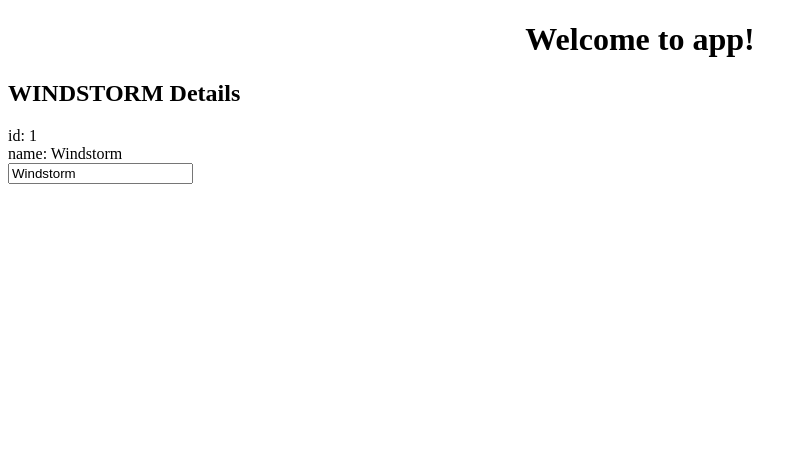
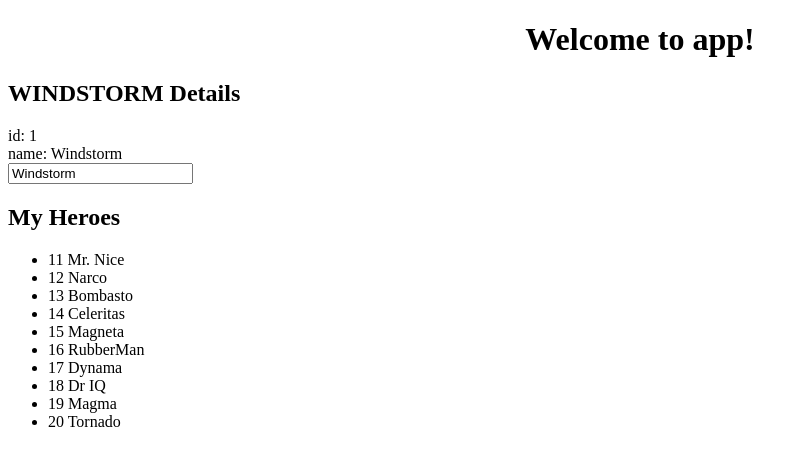
Before and after one commit to techbuktu/heroesApp, an Angular app: page / in a window 1280 px wide. Shown: the top 466 px of the page, without its empty margins (0-807 px from the left). Built offline with nearby package versions, Linux system fonts and the light colour scheme.

Commit message:
Instantiated HeroesComponent's 'heroes' list from mock data in mock-data/heroes.data.ts

```diff
--- a/src/app/components/heroes/heroes.component.html
+++ b/src/app/components/heroes/heroes.component.html
@@ -1,4 +1,5 @@
 <h2>{{ hero.name|uppercase }} Details</h2>
+
 <div>
   <span>id: </span>{{hero.id}}
 </div>
@@ -12,3 +13,10 @@
   </label>
 
 </div>
+
+<h2>My Heroes</h2>
+<ul class="heroes">
+  <li *ngFor="let hero of heroes">
+    <span class="badge">{{hero.id}}</span> {{hero.name}}
+  </li>
+</ul>
--- a/src/app/components/heroes/heroes.component.ts
+++ b/src/app/components/heroes/heroes.component.ts
@@ -1,5 +1,6 @@
 import { Component, OnInit } from '@angular/core';
 import { Hero } from '../../classes/hero';
+import { HEROES } from '../../mock-data/heroes.data';
 
 @Component({
   selector: 'app-heroes',
@@ -7,6 +8,8 @@
   styleUrls: ['./heroes.component.css']
 })
 export class HeroesComponent implements OnInit {
+  heroes = HEROES;
+
   hero:Hero = {
     id: 1,
     name: 'Windstorm'
--- a/src/app/mock-data/heroes.data.ts
+++ b/src/app/mock-data/heroes.data.ts
@@ -1,4 +1,4 @@
-import { Hero } from '../classes/hero.ts';
+import { Hero } from '../classes/hero';
 
 export const HEROES: Hero[] = [
 	{ id: 11, name: 'Mr. Nice' },
```
